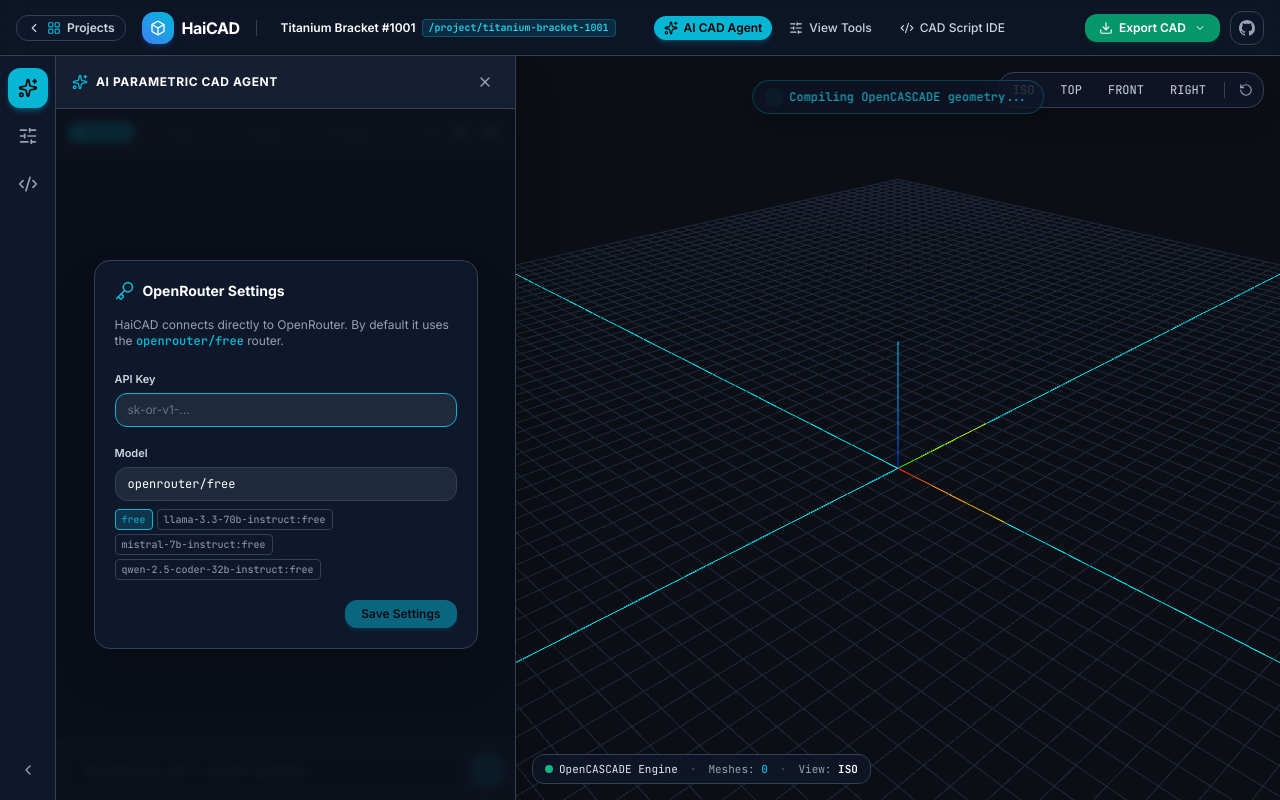
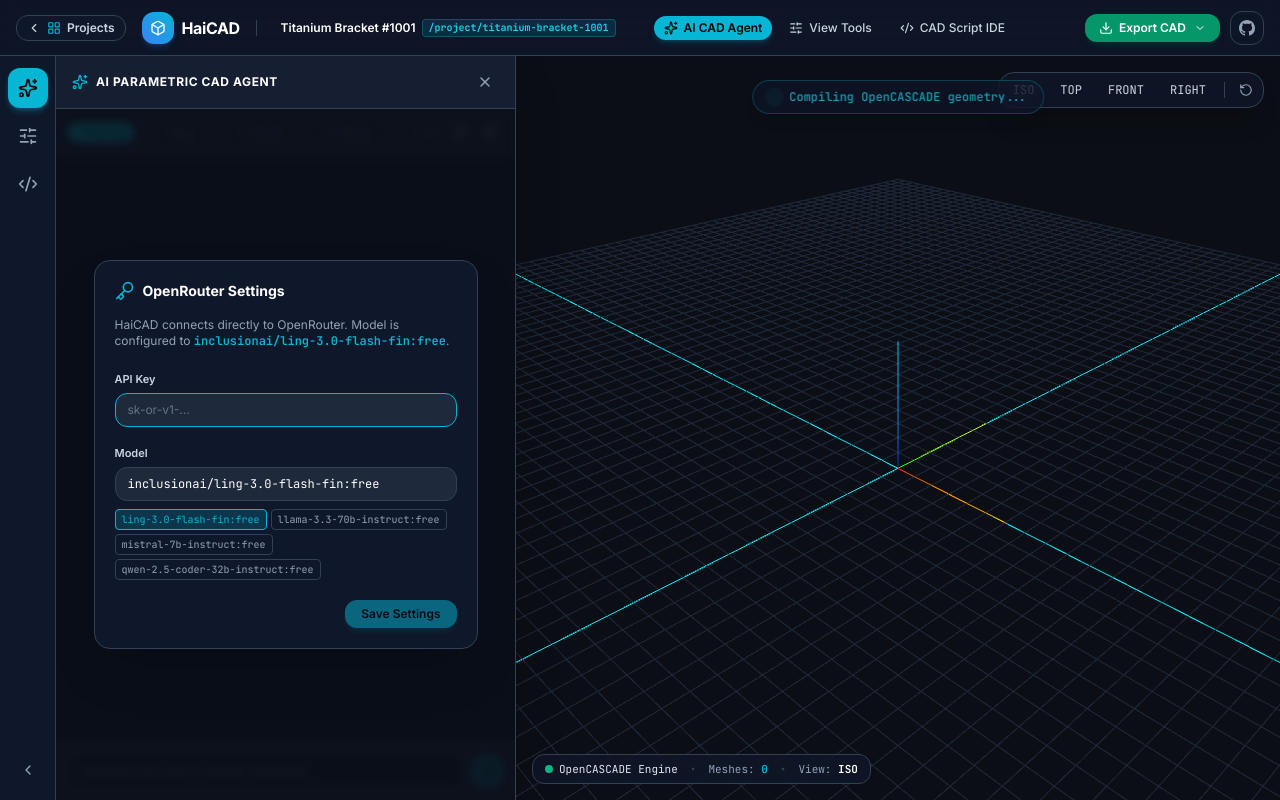
Before and after one commit to CreatorPoints/HaiCAD, a React (Vite) app: page / in a window 1280 px wide. Built offline with nearby package versions, Linux system fonts and the light colour scheme.

Commit message:
feat: configure default model to inclusionai/ling-3.0-flash-fin:free

```diff
--- a/src/components/chat/AIChatPanel.tsx
+++ b/src/components/chat/AIChatPanel.tsx
@@ -108,7 +108,7 @@
               <h3 className="font-bold text-sm text-white">OpenRouter Settings</h3>
             </div>
             <p className="text-xs text-slate-400">
-              HaiCAD connects directly to OpenRouter. By default it uses the <code className="text-cyan font-mono font-bold">openrouter/free</code> router.
+              HaiCAD connects directly to OpenRouter. Model is configured to <code className="text-cyan font-mono font-bold">inclusionai/ling-3.0-flash-fin:free</code>.
             </p>
             <form onSubmit={handleSaveKey} className="flex flex-col gap-3">
               <div className="space-y-1">
@@ -127,14 +127,14 @@
                 <label className="text-[11px] font-semibold text-slate-300">Model</label>
                 <input
                   type="text"
-                  placeholder="openrouter/free"
+                  placeholder="inclusionai/ling-3.0-flash-fin:free"
                   value={tempModel}
                   onChange={(e) => setTempModel(e.target.value)}
                   className="w-full px-3 py-2 text-xs bg-surface-subtle border border-surface-border rounded-xl text-white placeholder:text-slate-500 focus:outline-none focus:border-cyan font-mono"
                 />
                 <div className="flex flex-wrap gap-1 pt-1">
                   {[
-                    'openrouter/free',
+                    'inclusionai/ling-3.0-flash-fin:free',
                     'meta-llama/llama-3.3-70b-instruct:free',
                     'mistralai/mistral-7b-instruct:free',
                     'qwen/qwen-2.5-coder-32b-instruct:free',
--- a/src/services/openRouterService.ts
+++ b/src/services/openRouterService.ts
@@ -14,7 +14,7 @@
   maxTokens?: number;
 }
 
-export const DEFAULT_OPENROUTER_MODEL = 'openrouter/free';
+export const DEFAULT_OPENROUTER_MODEL = 'inclusionai/ling-3.0-flash-fin:free';
 const STORAGE_KEY_API_KEY = 'haicad_openrouter_api_key';
 const STORAGE_KEY_MODEL = 'haicad_openrouter_model';
 
@@ -31,7 +31,7 @@
 export function getStoredOpenRouterModel(): string {
   if (typeof window === 'undefined') return DEFAULT_OPENROUTER_MODEL;
   const stored = localStorage.getItem(STORAGE_KEY_MODEL);
-  if (!stored || stored.includes('gemma')) {
+  if (!stored || stored.includes('gemma') || stored === 'openrouter/free') {
     return DEFAULT_OPENROUTER_MODEL;
   }
   return stored;
```
